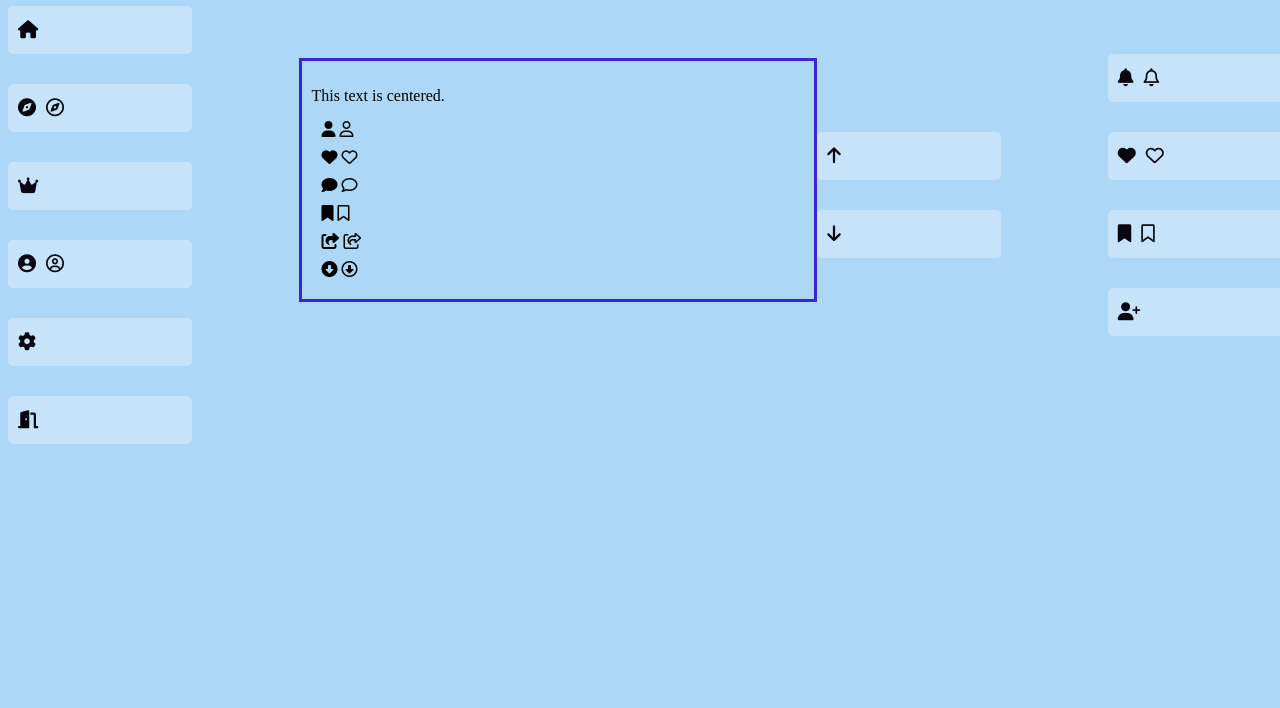
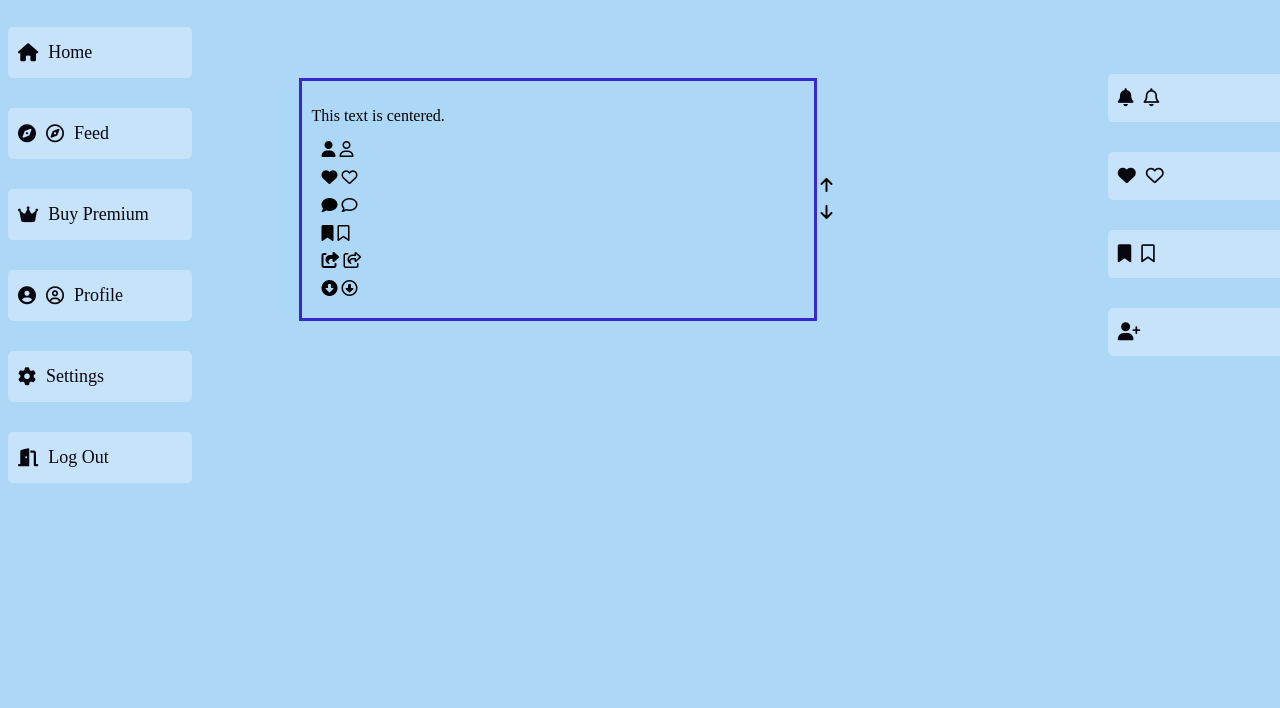
Before and after one commit to FabriLluvia/Linkr, a plain HTML site: page index.html in a window 1280 px wide. Shown: the part 92-800 px from the top of the page. Drawn offline with Linux system fonts and the light colour scheme.

Commit message:
Making Up and Down buttons cute

```diff
--- a/css/styles.css
+++ b/css/styles.css
@@ -171,22 +171,6 @@ button{
     align-items: center;/
 }
 
-.arrow-up, .arrow-down{
-    margin-top: 30px;
-    width: 100%;
-    background-color: rgba(255, 255, 255, 0.3);
-    padding: 15px 10px;
-    font-size: 18px;
-    font-weight: 500;
-    cursor: pointer;
-    color: #080710;
-    border-radius: 5px;
-    display: flex;
-    align-items: center;
-    gap: 10px;
-}
-
-
 .notifications, .my-likes, .my-favs, .following{
     margin-top: 30px;
     width: 100%;
@@ -204,12 +188,15 @@ button{
 
 .space{
     margin: 5%;
+    margin-top: 5%;
+    margin-bottom: 5%;
+    margin-left: 5%;
+    margin-right: 5%;
 }
 
-.follow, .like, .comment, .favorite, .share, .download{
+.follow, .like, .comment, .favorite, .share, .download, .arrow-up, .arrow-down{
     margin: 2%;
 }
-
 
 .icon {
     font-size: 30px; /* Tamaño del icono */
--- a/index.html
+++ b/index.html
@@ -11,27 +11,33 @@
 <div class="big-container">
     <div class="menu-bar">
         <div class="logo">
-
+            Lyrkr
         </div>
         <div class="home">
             <i class="fa-solid fa-house"></i>
+            Home
         </div>
         <div class="feed">
             <i class="fa-solid fa-compass"></i>
             <i class="fa-regular fa-compass"></i>
+            Feed
         </div>
         <div class="premium">
             <i class="fa-solid fa-crown"></i>
+            Buy Premium
         </div>
         <div class="profile">
             <i class="fa-solid fa-circle-user"></i>
             <i class="fa-regular fa-circle-user"></i>
+            Profile
         </div>
         <div class="settings">
             <i class="fa-solid fa-gear"></i>
+            Settings
         </div>
         <div class="log-out">
             <i class="fa-solid fa-door-open"></i>
+            Log Out
         </div>
     </div>
 
@@ -71,6 +77,7 @@
         <div class="arrow-up">
             <i class="fa-solid fa-arrow-up"></i>
         </div>
+        <div class="space"></div>
         <div class="arrow-down">
             <i class="fa-solid fa-arrow-down"></i>
         </div>
```
